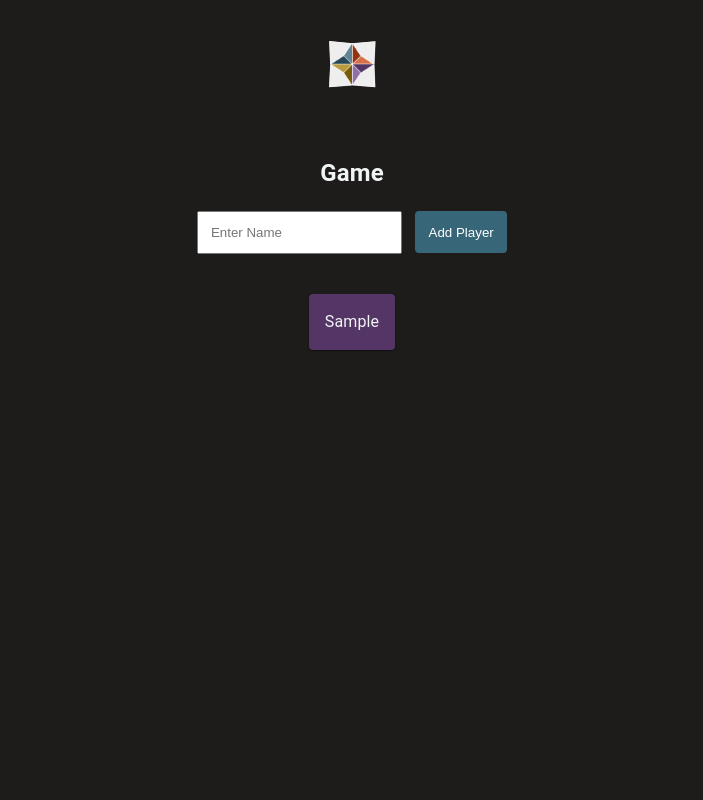
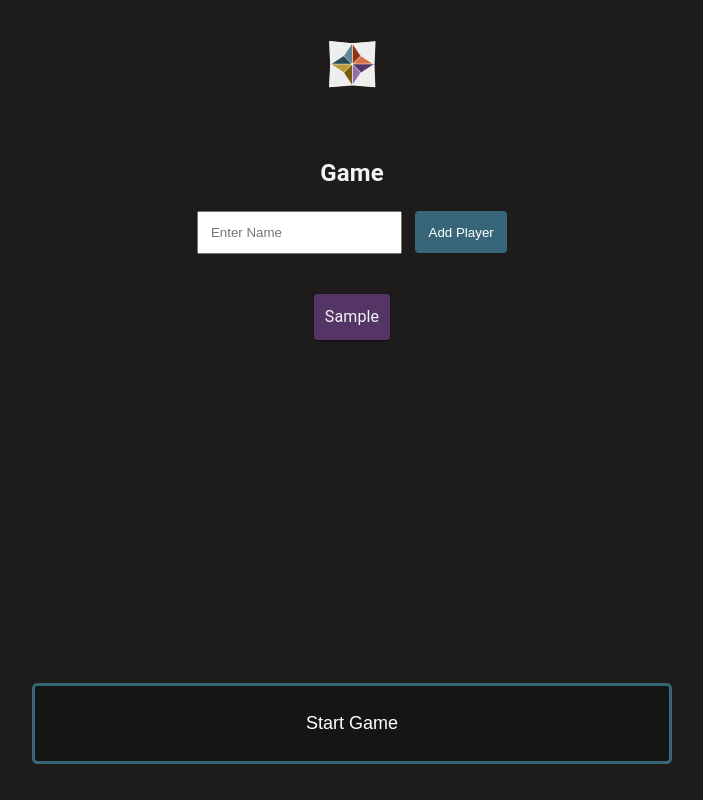
Before and after one commit to jennifer-good/grocery-app, a React (Vite) app: page /game in a window 1280 px wide. Both pictures are taken after typing "Sample" into the empty fields and a click on the button "Add Player". Shown: the whole page, without its empty margins (288-991 px from the left). Built offline with nearby package versions, Linux system fonts and the light colour scheme.

Commit message:
Added game button

```diff
--- a/src/App.css
+++ b/src/App.css
@@ -75,3 +75,22 @@
 .player-input {
   padding: .9em;
 }
+
+.game-button {
+  padding: 1.5em;
+  background-color:#161414;
+  color:white;
+  border-radius: .3em;
+  filter: brightness(100%);
+  border: #386679;
+  border-style: solid;
+  position:fixed;
+  font-size:large;
+  bottom:2em;
+  left:25%;
+  width:50%;
+}
+.game-button:hover {
+  filter: drop-shadow(0 0 1em #386679);
+  color:lightgray;
+}
--- a/src/components/game.jsx
+++ b/src/components/game.jsx
@@ -18,6 +18,7 @@ function Game() {
     <h2>Game</h2>
     <PlayersForm addPlayer={addPlayer}/>
     <Players players={players}/>
+    <button className='game-button'>Start Game</button>
     </>
   )
 }
--- a/src/components/player.jsx
+++ b/src/components/player.jsx
@@ -8,7 +8,7 @@ const Player = ({player}) => {
             backgroundColor: 'secondary.dark',
             fontSize: '18',
             maxWidth: '15em',
-            padding: '1em',
+            padding: '.7em',
             display: 'flex',
             alignItems: 'center',
             justifyItems: 'center',
```
Also changed, not shown: src/assets/data.json (added, +14 -0 lines).
